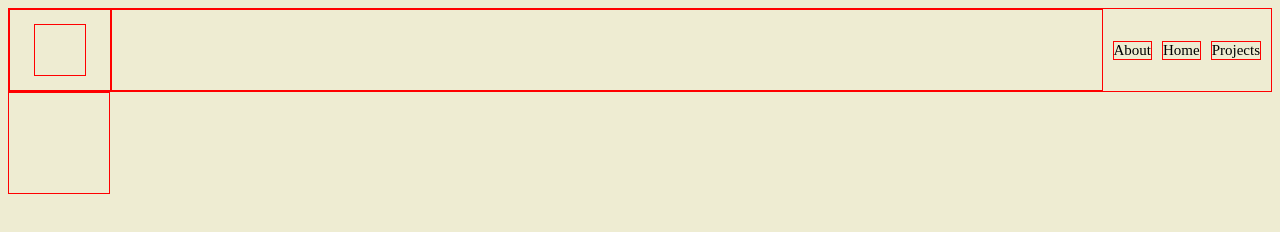
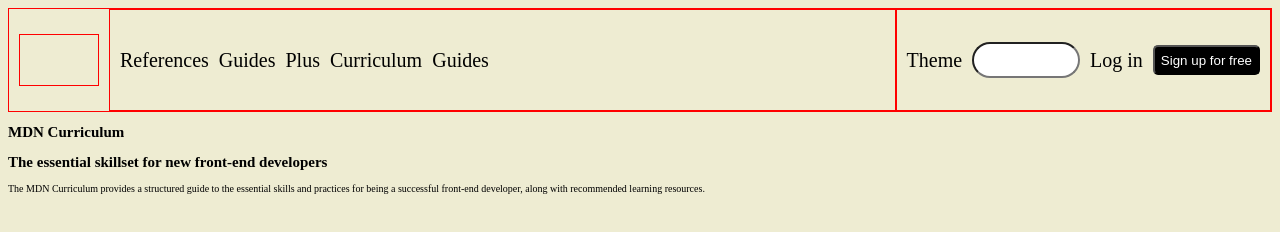
Before and after one commit to donjd/flexbox-practice, a plain HTML site: page index.html in a window 1280 px wide. Drawn offline with Linux system fonts and the light colour scheme.

Commit message:
Finish header and start main content

```diff
--- a/index.html
+++ b/index.html
@@ -11,17 +11,33 @@
       <div class="logo-space">
         <div class="logo"></div>
       </div>
-      <div class="header-middle"></div>
       <nav>
-        <ul>
-          <li>About</li>
-          <li>Home</li>
-          <li>Projects</li>
+        <ul class="links-left">
+          <li>References</li>
+          <li>Guides</li>
+          <li>Plus</li>
+          <li>Curriculum</li>
+          <li>Guides</li>
         </ul>
       </nav>
+      <ul class="links-right">
+        <li>Theme</li>
+        <li><input class="search-bar" type="text" /></li>
+        <li>Log in</li>
+        <li><button class="sign-up">Sign up for free</button></li>
+      </ul>
     </header>
     <main>
-      <aside></aside>
+      <section class="mdn-curriculum">
+        <h1>MDN Curriculum</h1>
+        <h2>The essential skillset for new front-end developers</h2>
+        <p>
+          The MDN Curriculum provides a structured guide to the essential skills
+          and practices for being a successful front-end developer, along with
+          recommended learning resources.
+        </p>
+      </section>
+
       <section></section>
     </main>
     <footer></footer>
--- a/style.css
+++ b/style.css
@@ -4,7 +4,6 @@ html {
 
 body {
     background-color: #eeecd2;
-
 }
 
 header {
@@ -17,23 +16,22 @@ header {
 .logo-space {
     width: 100px;
     height: 80px;
-    border: 1px solid red;
+    /* border: 1px solid red; */
     display: flex;
     justify-content: center;
     align-items: center;
 }
 
 .logo {
-    width: 50px;
+    width: 100px;
     height: 50px;
     border: 1px solid red;
+    margin: 10px;
 }
 
-.header-middle {
-    height: 80px;
-    /* width: 100px; */
-    flex: 1 1 100px;
-    border: 1px solid red;
+
+header nav {
+    flex: 1 1 auto;
 }
 
 ul {
@@ -41,21 +39,39 @@ ul {
     gap: 10px;
     margin: 0;
     padding: 10px;
+    align-items: center;
 }
 
+.links-left {
+    height: 80px;
+    border: 1px solid red;
+}
+
+.links-right {
+    height: 80px;
+    flex: 0 1 auto;
+    border: 1px solid red;
+}
 
 li {
-    font-size: 1.5rem;
-    border: 1px solid red;
+    font-size: 2rem;
+    /* border: 1px solid red; */
     list-style-type: none;
+}
+
+li input[class="search-bar"]{
+    border-radius: 20px;
+    width: 100px;
+    height: 30px;
+}
+
+li button[class="sign-up"]{
+    background-color: black;
+    color: white;
+    height: 30px;
+    border-radius: 5px;
 }
 
 main {
     display: flex;
 }
-
-aside {
-    border: 1px solid red;
-    height: 100px;
-    flex: 0 1 100px;
-}
```
